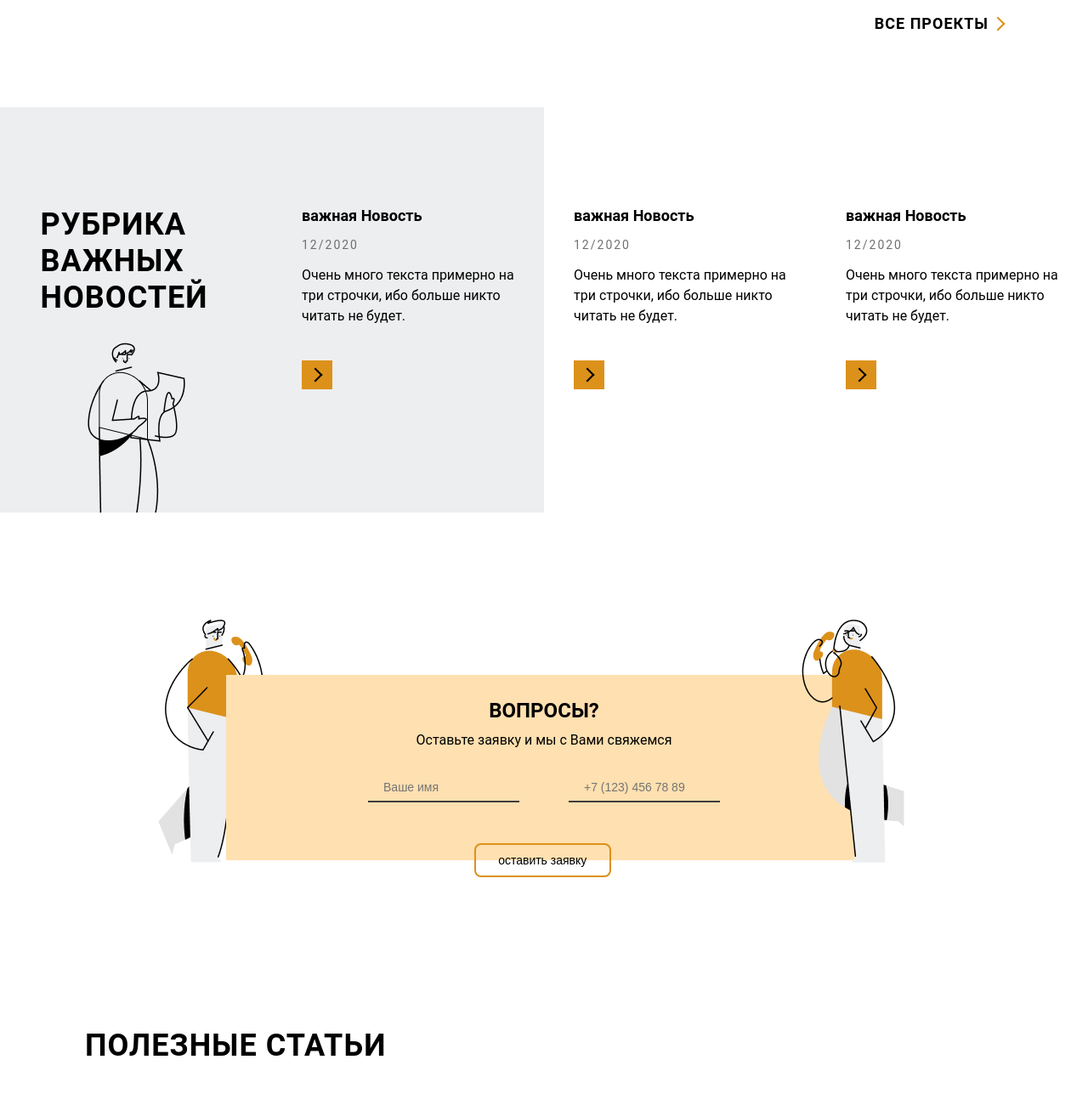
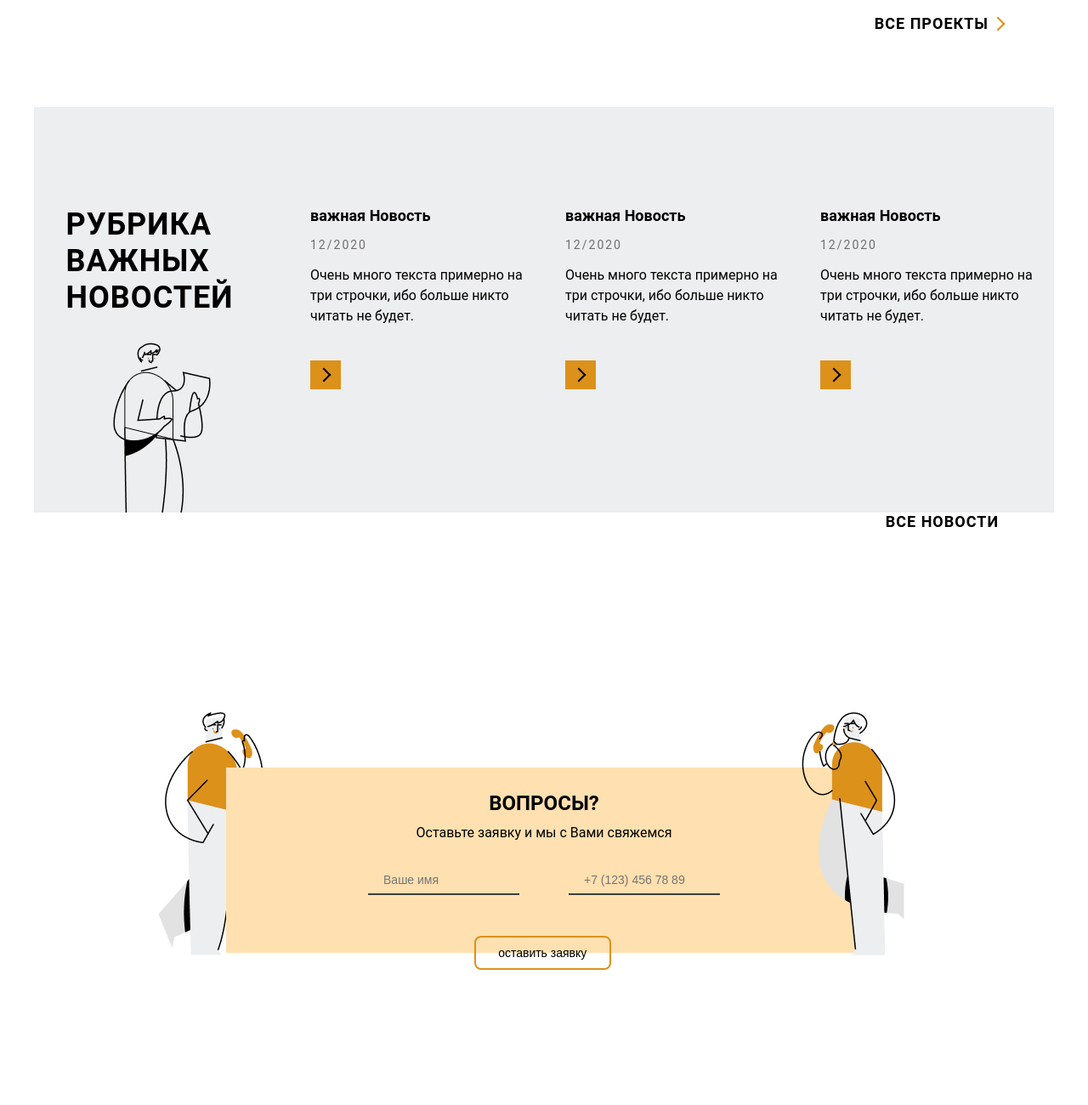
Before and after one commit to DV-1/AMI, a plain HTML site: page index.html in a window 1280 px wide. Shown: the part 4620-5920 px from the top of the page at 85% size. Drawn offline with Linux system fonts and the light colour scheme.

Commit message:
Update index.html

```diff
--- a/index.html
+++ b/index.html
@@ -221,8 +221,8 @@
     </div>
 </section>
 <!-- section 5 news -->
-<section id="news">
-    <div class="news_content">
+<section class="section_back_light" id="news">
+    <div class="container news_content">
         <div class="new_box">
             <div class="new flex">
                 <div class="section_name">
@@ -277,10 +277,14 @@
                 </button>
             </div>
         </div>
+
+        <div class="all_projects all_news">
+            <a href="#"> Все новости </a>
+        </div>
     </div>
 </section>
 <!-- section 6 questions -->
-<section>
+<section class="questions_line">
     <div class="container flex_container">
         <div class="questions_box flex_container">
             <img class="call_man" src="assets/images/call_man.png" alt="мэн">
@@ -339,6 +343,9 @@
                     на несколько строк Тут текст точно
                     на несколько строк Тут текст </p>
             </div>
+        </div>
+        <div class="all_projects all_articles">
+            <a href="#"> Все статьи </a>
         </div>
     </div>
 </section>
```
